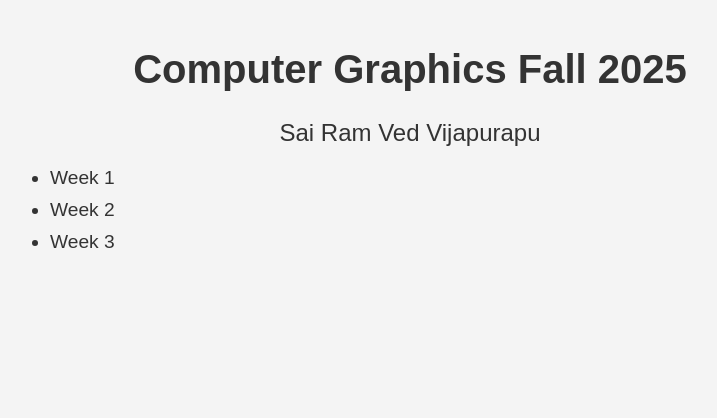
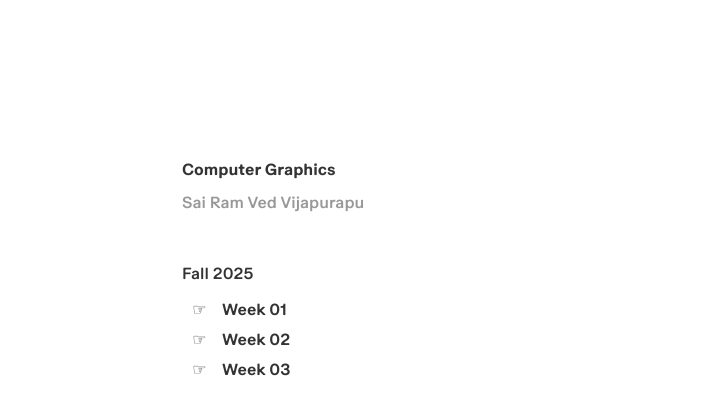
Before and after one commit to sairamved/computer-graphics-fall25, a plain HTML site: page index.html in a window 1280 px wide. Shown: the whole page, without its empty margins (230-947 px from the left). Drawn offline with Linux system fonts and the light colour scheme.

Commit message:
Updated styles

```diff
--- a/index.html
+++ b/index.html
@@ -8,13 +8,19 @@
 </head>
 <body>
     <div class="container">
-        <h1>Computer Graphics Fall 2025</h1>
-        <h2>Sai Ram Ved Vijapurapu</h2>
-        <ul>
-            <li>Week 1</li>
-            <li>Week 2</li>
-            <li>Week 3</li>
-        </ul>
+        <h1>Computer Graphics</h1>
+        <section class="info">
+            <h2 class="name">Sai Ram Ved Vijapurapu</h2>
+        </section>
+
+        <section class="semester">
+            <p class="semester">Fall 2025</p>
+            <ul>
+                <li><a href="week1.html">Week 01</a></li>
+                <li><a href="week2.html">Week 02</a></li>
+                <li><a href="week3.html">Week 03</a></li>
+            </ul>
+        </section>
     </div>
 </body>
 </html>
--- a/style.css
+++ b/style.css
@@ -1,37 +1,70 @@
+@font-face {
+    font-family: 'Ease';
+    src: url('fonts/EaseVariableTRIALVF.woff2') format('woff2'), url('fonts/EaseVariableTRIALVF.woff') format('woff');
+    font-display: block;
+}
+
 body {
-    background-color: #f4f4f4;
+    background-color: #ffffff;
     color: #333;
-    font-family: sans-serif;
+    font-family: 'Ease', sans-serif;
+    font-variation-settings: "insd" 50, "ousd" 50;
     -webkit-font-smoothing: antialiased;
     -moz-osx-font-smoothing: grayscale;
-    margin: 0;
+    margin-top: 10%;
+    margin-left: 5%;
     padding: 0;
 }
 
 .container {
-    max-width: 800px;
+    max-width: 512px;
     margin: 0 auto;
     padding: 20px;
 }
 
 h1, h2 {
-    text-align: center;
+    text-align: left;
 }
 
 h1 {
-    font-size: 2.5em;
+    font-size: 1em;
+    font-weight: 600;
+}
+
+p {
+    font-size: 1em;
+    font-weight: 400;
+    /* opacity: 0.5; */
 }
 
 h2 {
-    font-size: 1.5em;
-    font-weight: normal;
+    font-size: 1em;
+    font-weight: 400;
+    opacity: 0.5;
 }
 
 ul {
-    padding-left: 40px;
+    list-style-type: '☞    ';
+}
+
+a {
+    text-decoration: none;
+    color: #333;
+    transition: all 0.2s ease-out;
+}
+
+a:hover {
+    font-weight: 900;
+    color: #333;
+    transition: all 0.2s ease-out;
 }
 
 li {
     margin: 10px 0;
-    font-size: 1.2em;
+    font-size: 1em;
+    font-weight: 500;
 }
+
+.semester {
+    margin-top: 10%;
+}
```
Also changed, not shown: fonts/EaseVariableTRIALVF.woff (added), fonts/EaseVariableTRIALVF.woff2 (added), 1 other file.
